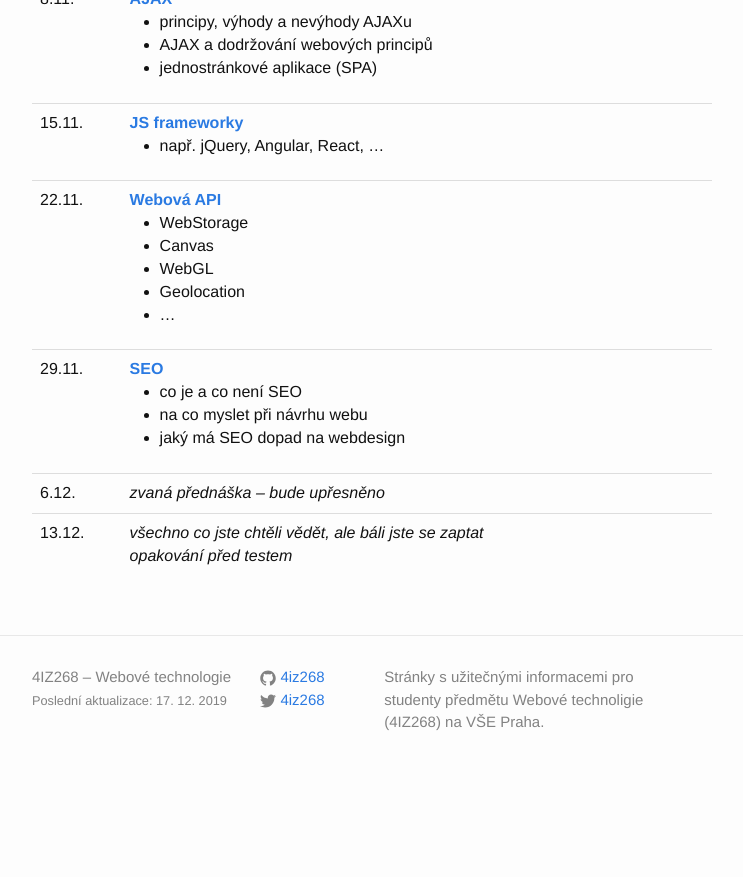
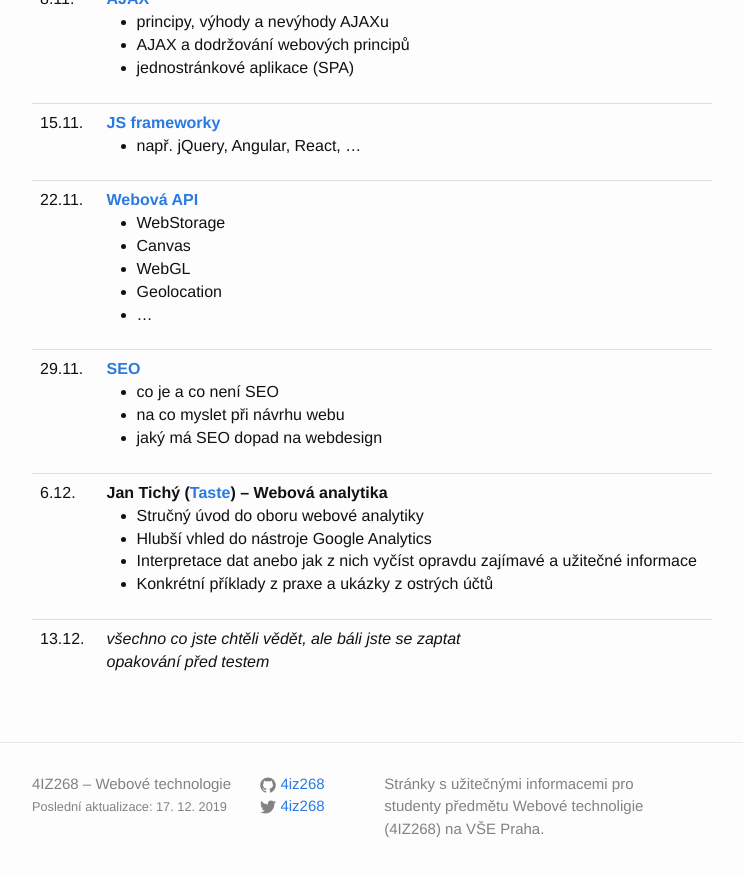
Before and after one commit to 4iz268/4iz268.github.io, a Jekyll site: the page built from prednasky/index.html, in a window 1280 px wide and 900 px high, scrolled down 1250 px. Shown: the top 877 px of the window, without its empty margins (268-1011 px from the left). Built offline with Jekyll 4.4.1, drawn with Linux system fonts in a browser that asks for light colours; nearby versions of some CDN libraries; before the commit the page ends 2044 px from its top, so only the background shows below that.

Commit message:
HoTova přednáška

```diff
--- a/prednasky/index.html
+++ b/prednasky/index.html
@@ -142,17 +142,15 @@
     </tr>
     <tr>
       <td>6.12.</td>
-      <td><em>zvaná přednáška &ndash; bude upřesněno</em></td>
-    </tr>
-    <!--
-    <tr>
-      <td>16.12.</td>
-      <td>
-        <em>všechno co jste chtěli vědět, ale báli jste se zaptat<br/>
-          opakování před testem</em>
+      <td><strong>Jan Tichý (<a href="https://taste.cz">Taste</a>) &ndash; Webová analytika</strong><br>
+        <ul>
+          <li>Stručný úvod do oboru webové analytiky</li>
+          <li>Hlubší vhled do nástroje Google Analytics</li>
+          <li>Interpretace dat anebo jak z nich vyčíst opravdu zajímavé a užitečné informace</li>
+          <li>Konkrétní příklady z praxe a ukázky z ostrých účtů</li>
+        </ul>
       </td>
     </tr>
-    -->
     <tr>
       <td>13.12.</td>
       <td><em>všechno co jste chtěli vědět, ale báli jste se zaptat<br/>
```
